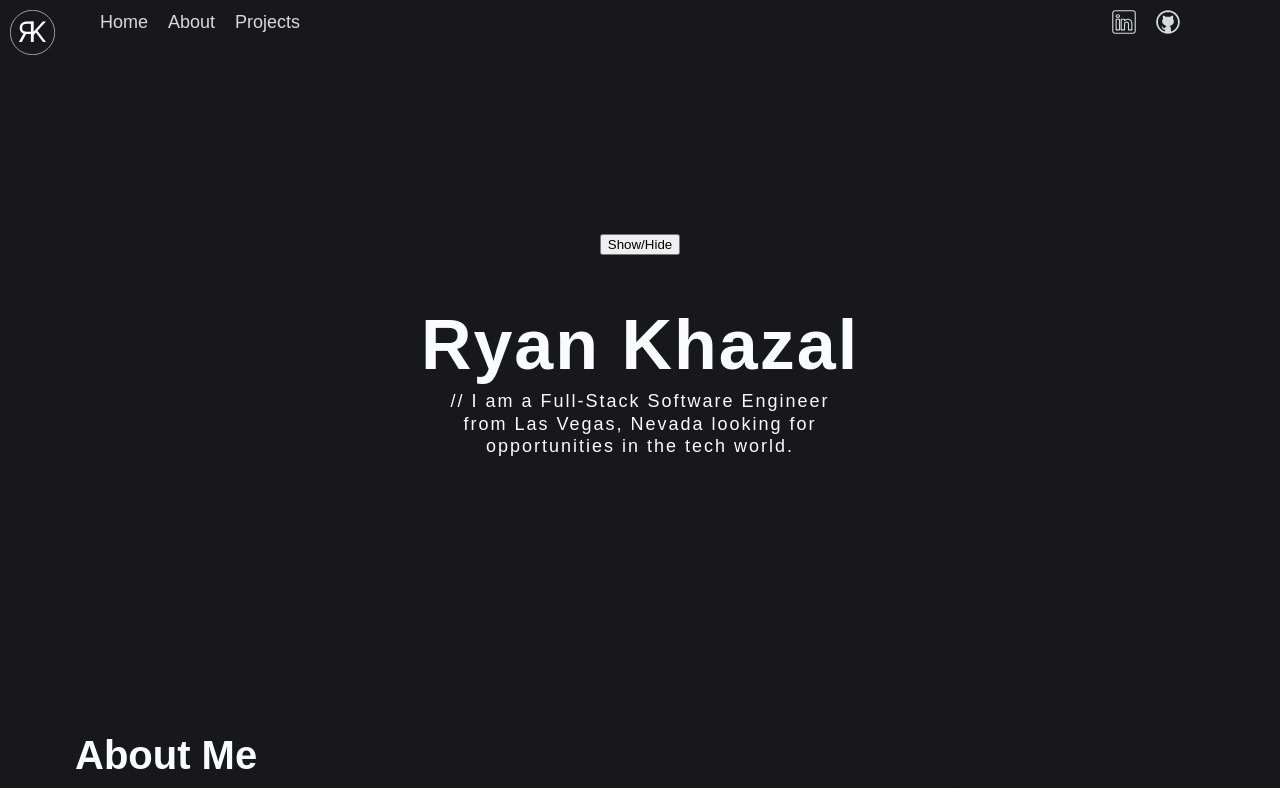
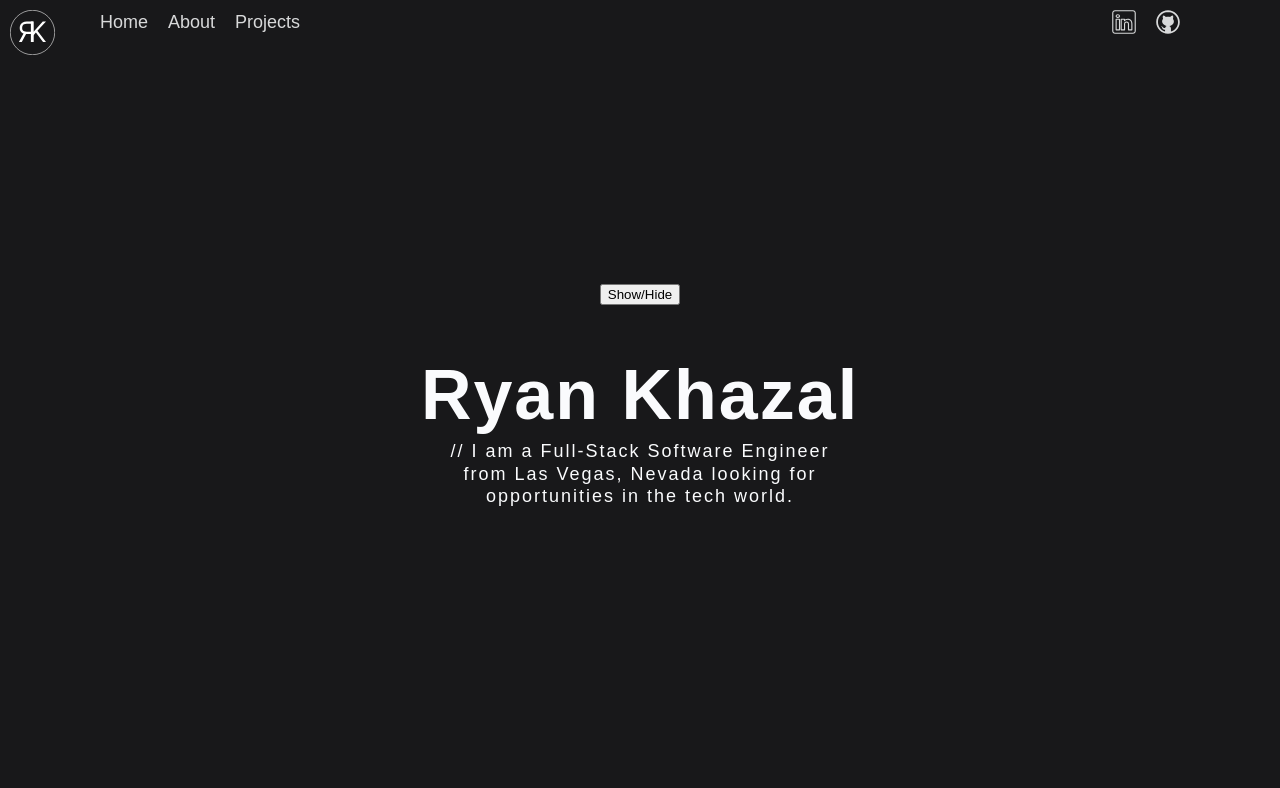
Before and after one commit to Bouderton/about-me, a React (Vite) app in the folder About-Me/: page / in a window 1280 px wide. Shown: the top 788 px of the page. Built offline with nearby package versions, Linux system fonts and the light colour scheme.

Commit message:
about section margins && progress bar

```diff
--- a/About-Me/src/components/About/About.css
+++ b/About-Me/src/components/About/About.css
@@ -41,7 +41,7 @@
   flex-direction: column;
   gap: 15px;
   max-width: 700px;
-  margin: 45px 0 0;
+  margin: 45px 12px 0 0;
 }
 
 .about__text {
--- a/About-Me/src/components/Header/Header.css
+++ b/About-Me/src/components/Header/Header.css
@@ -6,7 +6,7 @@
   margin: 0 auto;
   letter-spacing: 2px;
   max-width: 1200px;
-  padding: 200px 75px;
+  padding: 250px 75px;
 }
 
 .header__content {
--- a/About-Me/src/components/Motion/MotionView.jsx
+++ b/About-Me/src/components/Motion/MotionView.jsx
@@ -17,6 +17,7 @@ const MotionView = () => {
         style={{
           scaleX: scrollYProgress,
           background: "#3a85ff",
+          borderRadius: "0 50px 50px 0",
           transformOrigin: "left",
           position: "fixed",
           bottom: 0,
--- a/About-Me/src/components/Projects/Projects.jsx
+++ b/About-Me/src/components/Projects/Projects.jsx
@@ -1,6 +1,5 @@
 import "./Projects.css";
 import "../Project/Project";
-// import Break from "../Break/Break";
 import Project from "../Project/Project";
 import NewsExplorerLive from "../../images/NewsExplorerLive.png";
 import wtwr from "../../images/wtwr.png";
@@ -23,11 +22,11 @@ const Projects = () => {
           title="What to Wear"
           link="https://wtwr.mindhackers.org/"
         />
-        <Project
+        {/* <Project
           project={aroundtheus}
           title="Around The U.S"
           link="https://bouderton.github.io/se_project_aroundtheus/"
-        />
+        /> */}
       </div>
     </>
   );
```
